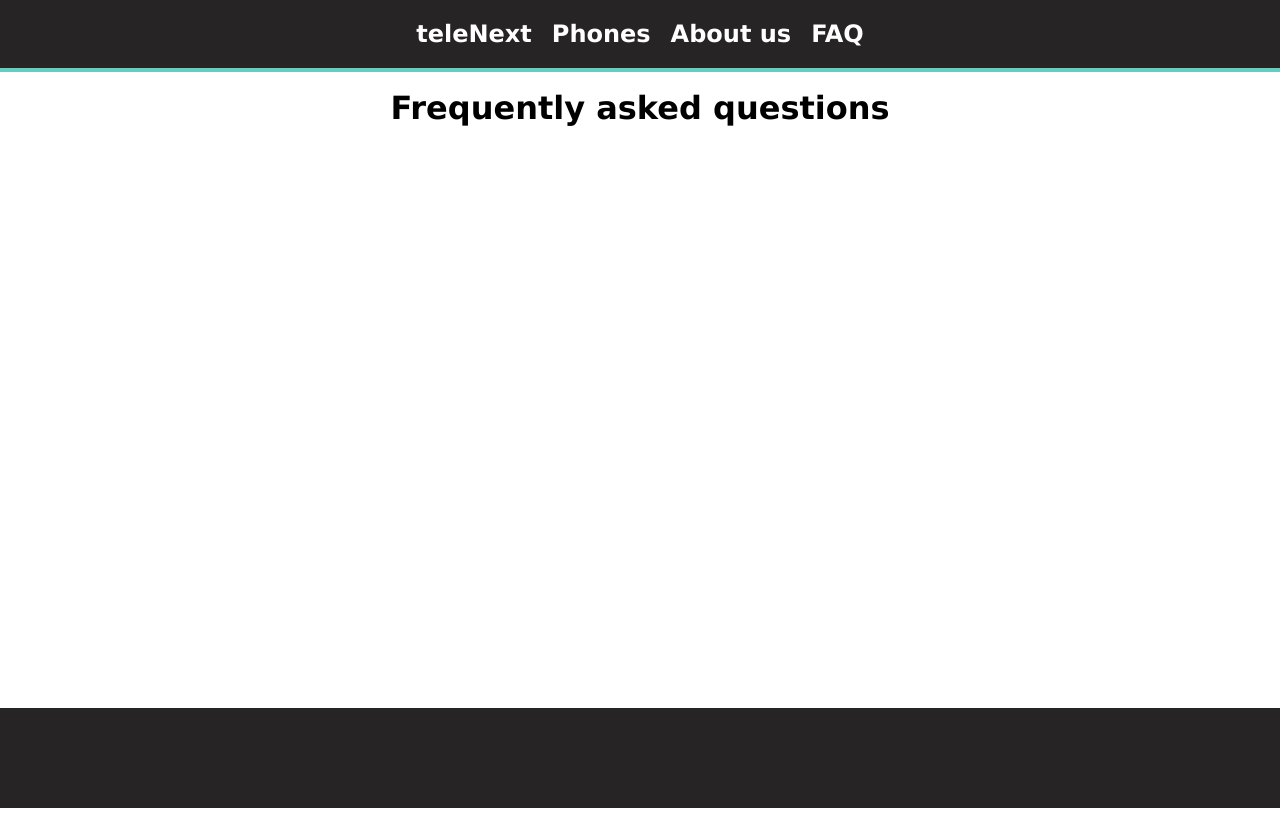
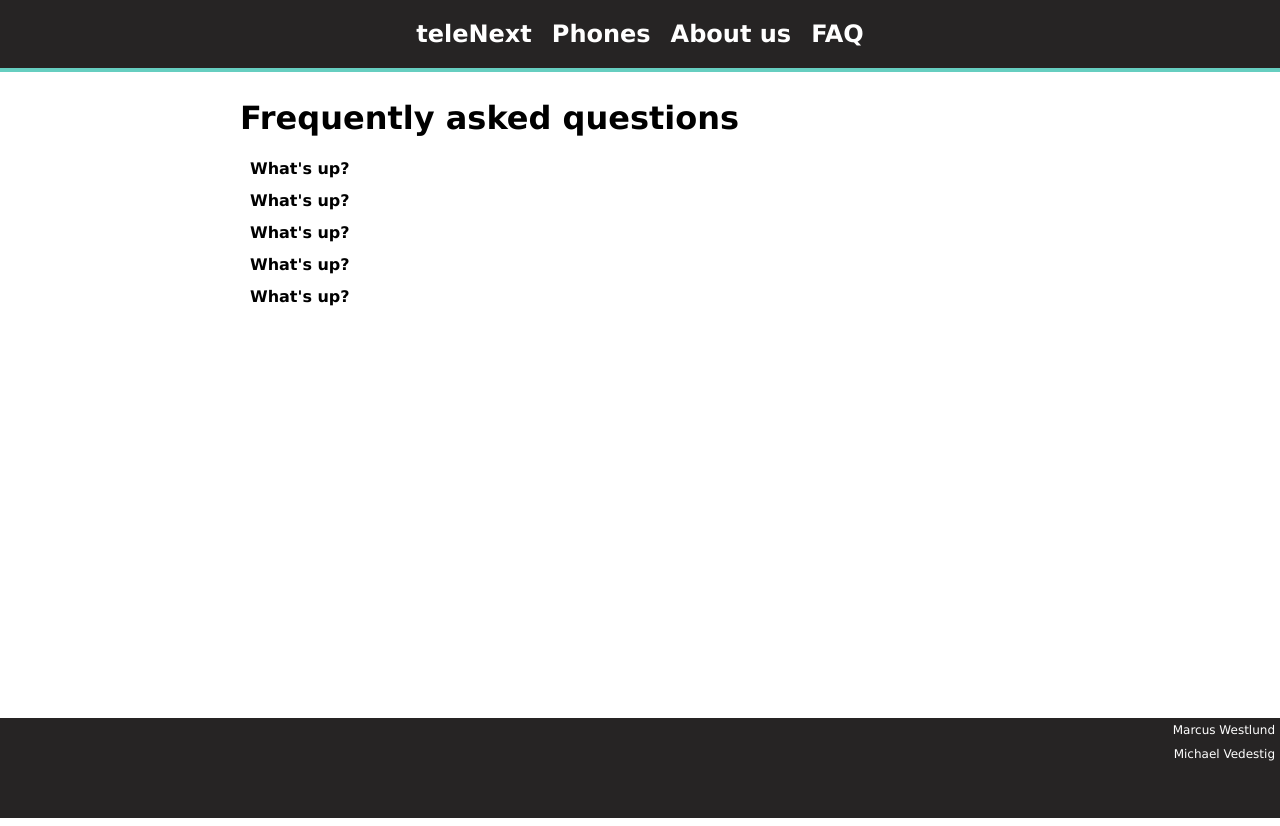
Before and after one commit to Macro404/teleNext-Frontend, a Next.js app: page /faq in a window 1280 px wide. Built offline with nearby package versions, Linux system fonts and the light colour scheme.

Commit message:
Added some styling on home page

```diff
--- a/app/faq/page.js
+++ b/app/faq/page.js
@@ -1,5 +1,26 @@
+import '../../styles/faq.css'
 export default function FAQ(){
-    return <div>
+    return <div className='faq-container'>
         <h1>Frequently asked questions</h1>
+        <details className='faq-question'>
+            <summary>What's up?</summary>
+            Neque porro quisquam est qui dolorem ipsum quia dolor sit amet, consectetur, adipisci velit...
+        </details>
+        <details className='faq-question'>
+            <summary>What's up?</summary>
+            Neque porro quisquam est qui dolorem ipsum quia dolor sit amet, consectetur, adipisci velit...
+        </details>
+        <details className='faq-question'>
+            <summary>What's up?</summary>
+            Neque porro quisquam est qui dolorem ipsum quia dolor sit amet, consectetur, adipisci velit...
+        </details>
+        <details className='faq-question'>
+            <summary>What's up?</summary>
+            Neque porro quisquam est qui dolorem ipsum quia dolor sit amet, consectetur, adipisci velit...
+        </details>
+        <details className='faq-question'>
+            <summary>What's up?</summary>
+            Neque porro quisquam est qui dolorem ipsum quia dolor sit amet, consectetur, adipisci velit...
+        </details>
     </div>
 }
--- a/app/layout.js
+++ b/app/layout.js
@@ -28,7 +28,10 @@ export default function RootLayout({ children}) {
             <main className="main-container">
                 {children}
             </main>
-            <footer></footer>
+            <footer className="footer">
+                <a className="github-link" href="https://github.com/Macro404/">Marcus Westlund</a>
+                <a className="github-link" href="https://github.com/michaelvedestig/">Michael Vedestig</a>
+            </footer>
             </body>
       </html>
     );
--- a/app/phones/page.js
+++ b/app/phones/page.js
@@ -7,7 +7,7 @@ export default async function Phones(){
             <Phone key={phone.id}
             model={phone.model}
             price={phone.price}
-            camera={phone.model}
+            camera={phone.camera}
             cpu={phone.cpu}
             battery={phone.battery}
             screen={phone.screen}
--- /dev/null
+++ b/styles/faq.css
@@ -0,0 +1,17 @@
+.faq-container{
+    width: 800px;
+}
+.faq-question{
+    margin: 10px;
+}
+.faq-question :hover{
+    cursor: pointer;
+}
+details > summary {
+    list-style: none;
+    font-weight: bold;
+    margin-bottom: 3px;
+  }
+  details > summary::-webkit-details-marker {
+    display: none;
+  }
--- a/styles/layout.css
+++ b/styles/layout.css
@@ -10,7 +10,7 @@ body{
 .nav-bar{
     display:flex;
     flex-direction: row;
-    border-bottom: 4px solid rgb(102, 206, 192);
+    border-bottom: 4px solid #66cec0;
     background-color: #262424;
     width: 100vw;
     justify-content: center;
@@ -33,7 +33,7 @@ body{
     display: flex;
     flex-direction: column;
     align-items: center;
-    padding-top:60px;
+    padding-top:70px;
     width: 100%;
     background-color: #ffffff;
     min-height: 80vh;
@@ -52,4 +52,14 @@ footer{
     background-color: #262424;
     height: 100px;
     width: 100vw;
+    display: flex;
+    flex-direction: column;
 }
+.github-link{
+    text-decoration: none;
+    color: white;
+    font-size: 12px;
+    margin: 5px;
+    bottom: 10px;
+    text-align: right;
+}
--- a/styles/phone.css
+++ b/styles/phone.css
@@ -1,5 +1,4 @@
 .phone-container{
-    border: 2px solid black;
     margin: 10px;
     padding:5px;
     display:grid;
@@ -9,4 +8,5 @@
     margin:8px;
 }
 .phone-container :hover{
+    cursor: pointer;
 }
```
Also changed, not shown: styles/dataplan.css (+5 -3 lines).
